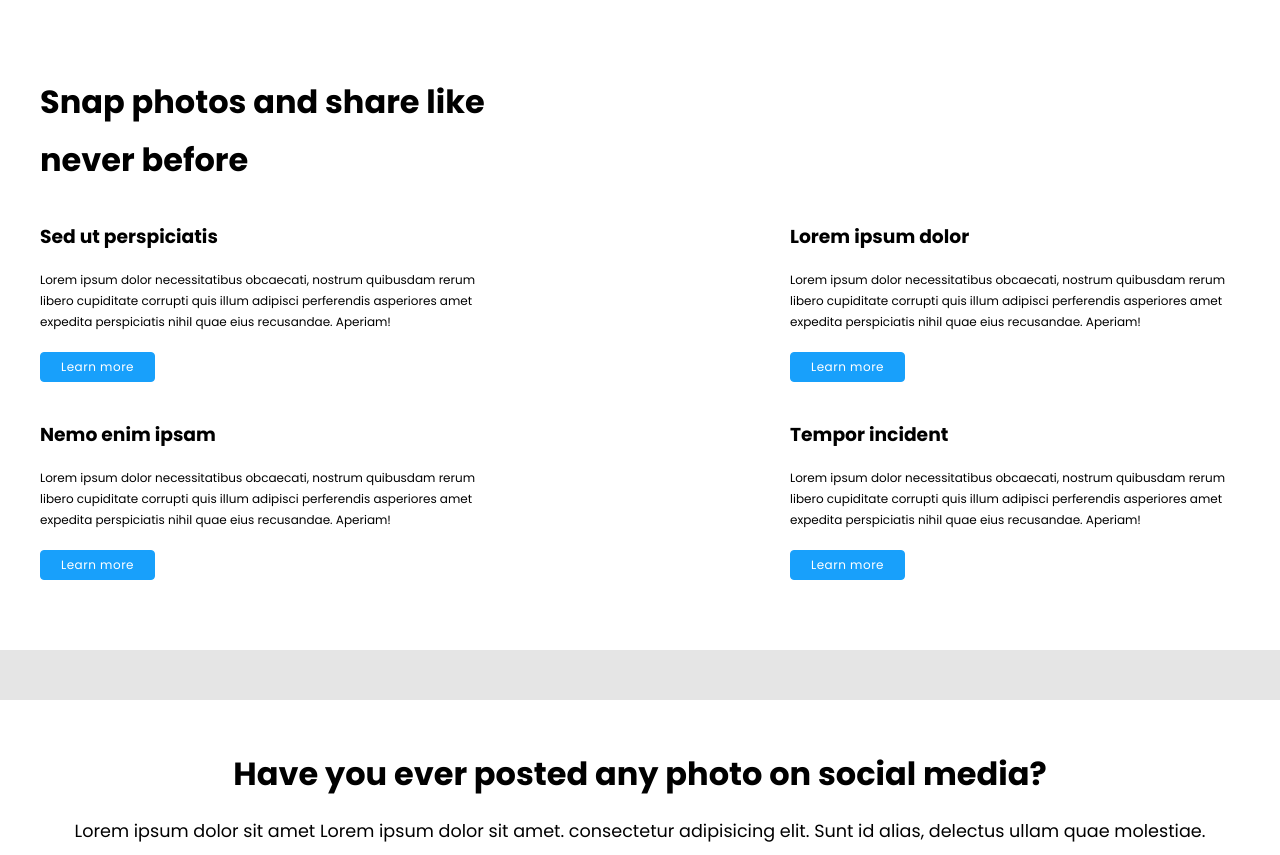
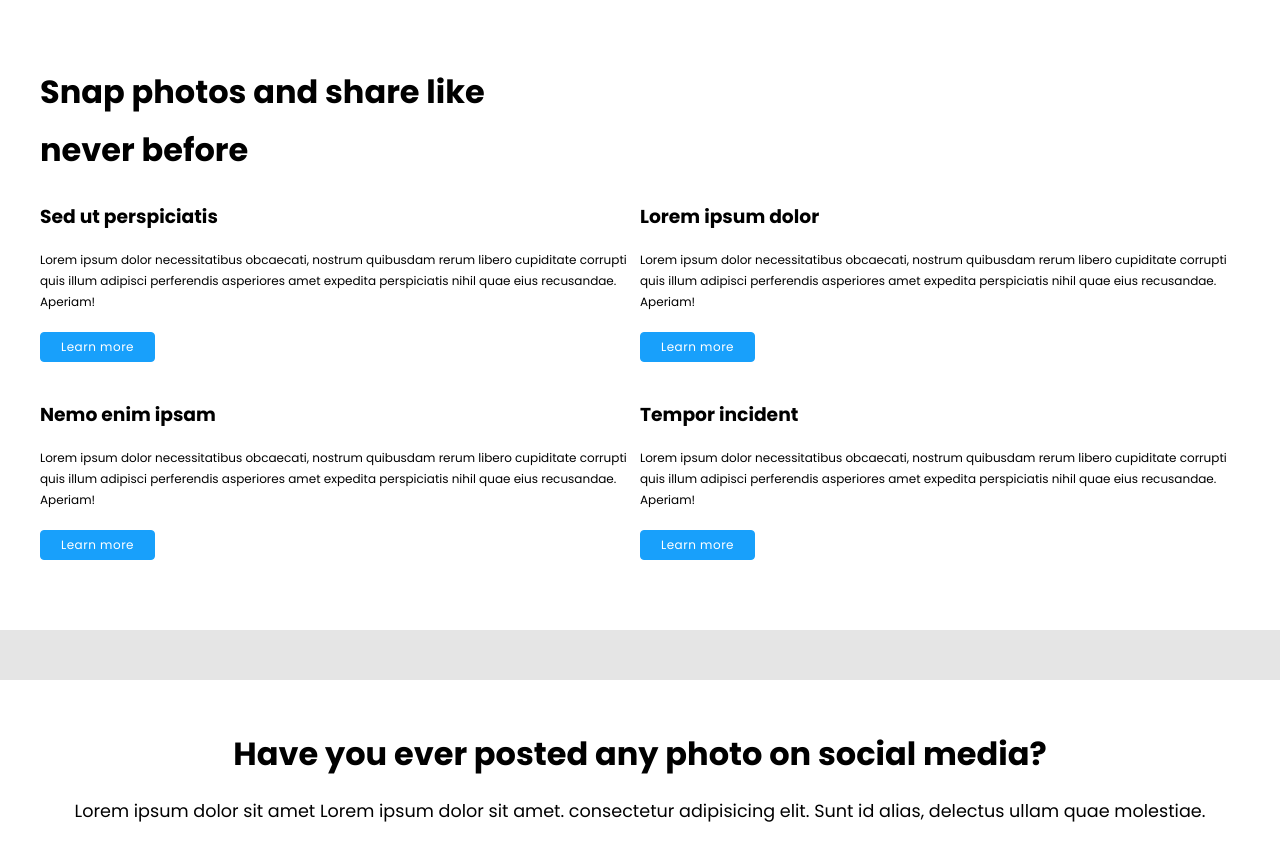
Before and after one commit to Kiruthika312/Building-Project, a plain HTML site: page index.html in a window 1280 px wide. Shown: the part 872-1727 px from the top of the page. Drawn offline with Linux system fonts and the light colour scheme.

Commit message:
Add files via upload

```diff
--- a/CSS/style.css
+++ b/CSS/style.css
@@ -183,7 +183,7 @@ section{
     color: var(--color3--);
 }
 .content-heading{
-    margin: 20px 0;
+    margin: 10px 0;
 }
 .content-container{
     display: flex;
@@ -191,7 +191,7 @@ section{
     justify-content: space-between;
 }
 .content-box{
-    width: 450px;
+    width: 50%;
 }
 .content-box h3{
     padding: 18px 0;
```
